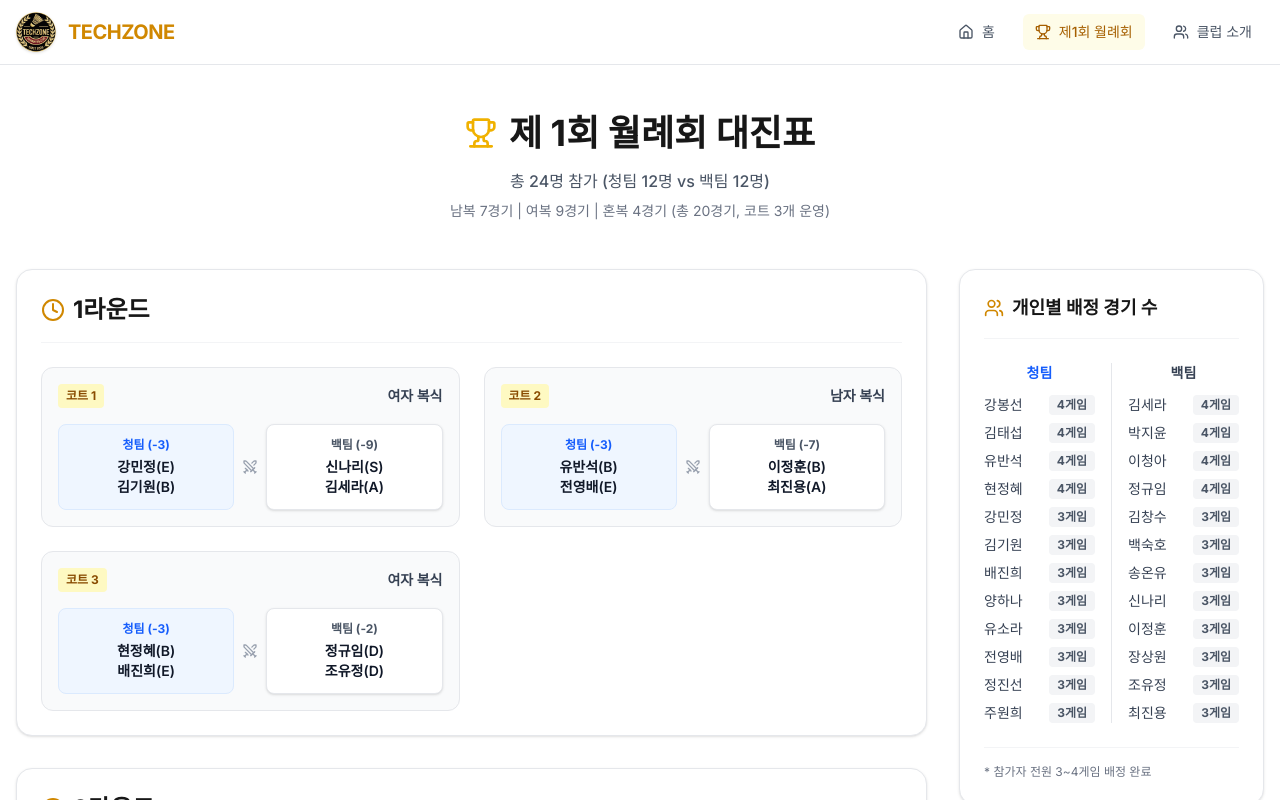
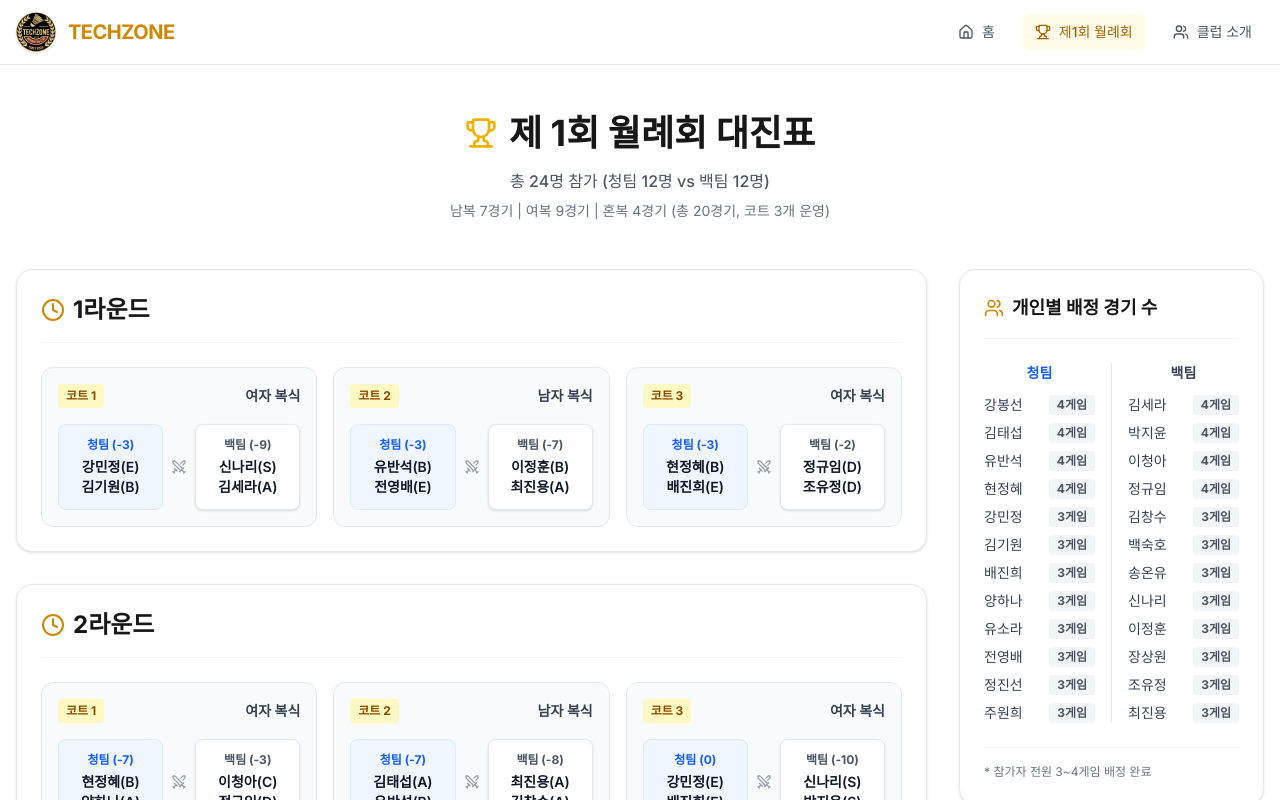
Before and after one commit to mathyujeong/techzone-club, a Next.js app: page /tournament in a window 1280 px wide. Shown: the top 800 px of the page. Built offline with nearby package versions, Linux system fonts and the light colour scheme.

Commit message:
fix: 대진표 1열 3코트 배치로 UI 수정

```diff
--- a/src/app/tournament/page.tsx
+++ b/src/app/tournament/page.tsx
@@ -99,7 +99,7 @@
                 {round.roundNum}라운드
               </h2>
 
-              <div className="grid grid-cols-1 md:grid-cols-2 gap-6">
+              <div className="grid grid-cols-1 md:grid-cols-3 gap-4">
                 {round.matches.map((match: any, idx: number) => (
                   <div key={idx} className="bg-gray-50 dark:bg-gray-950 rounded-xl p-4 border border-gray-200 dark:border-gray-800">
                     <div className="flex justify-between items-center mb-4">
```
